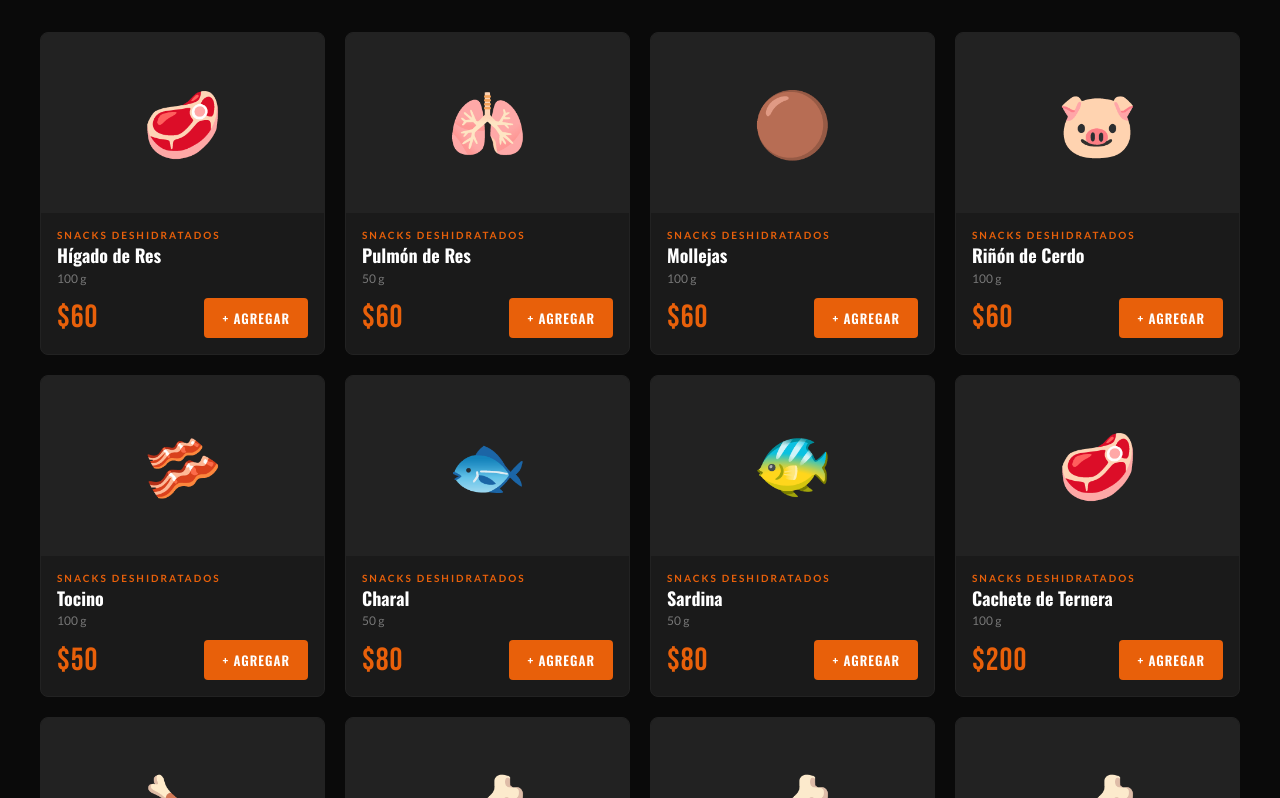
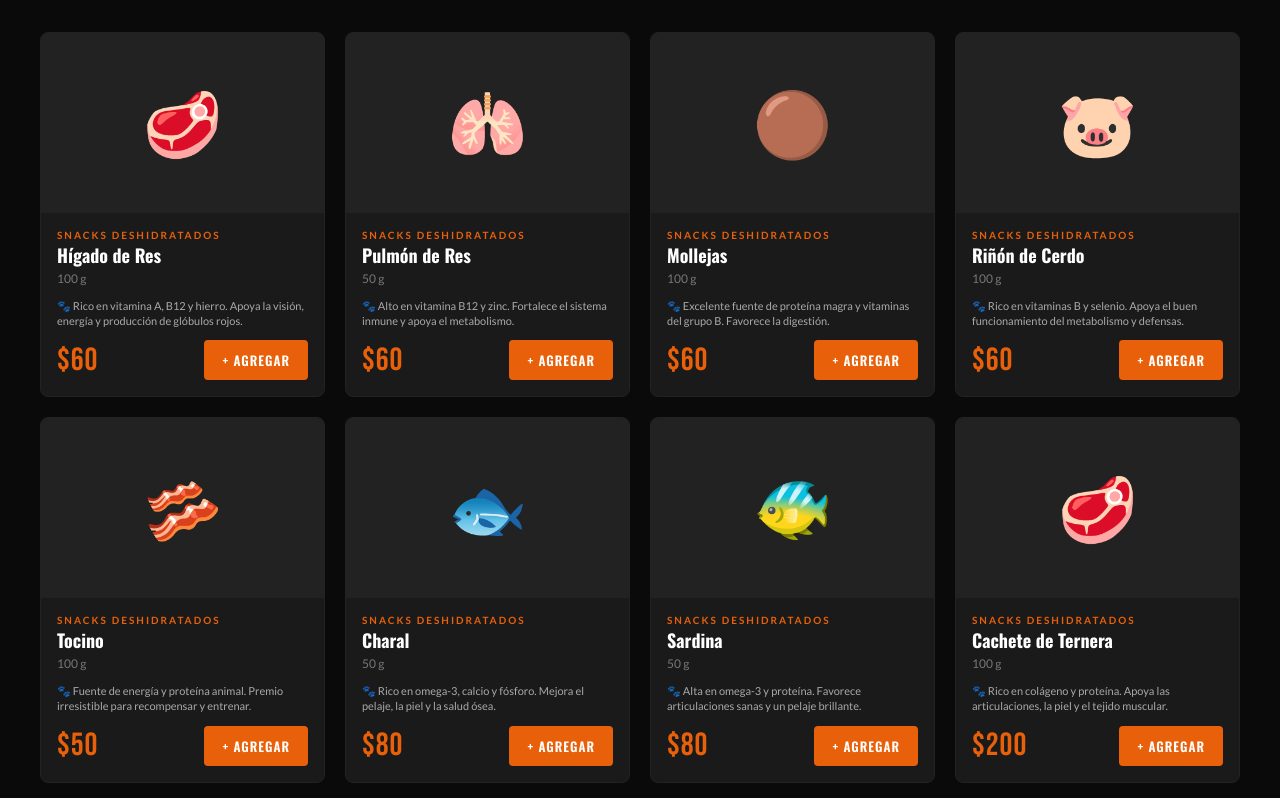
Before and after one commit to alucard8130/colmillo-natural_Web_site, a website: page index.html in a window 1280 px wide. Shown: the part 1094-1892 px from the top of the page. Drawn offline with nearby package versions, Linux system fonts and the light colour scheme.

Commit message:
updateproductbenefits

```diff
--- a/index.html
+++ b/index.html
@@ -657,51 +657,51 @@
 // ── PRODUCT DATA ──
 const products = [
   // SNACKS DESHIDRATADOS
-  { id:1,  cat:'snacks', emoji:'🥩', name:'Hígado de Res',       desc:'100 g',           price:60,  unit:'' },
-  { id:2,  cat:'snacks', emoji:'🫁', name:'Pulmón de Res',       desc:'50 g',            price:60,  unit:'' },
-  { id:3,  cat:'snacks', emoji:'🟤', name:'Mollejas',            desc:'100 g',           price:60,  unit:'' },
-  { id:4,  cat:'snacks', emoji:'🐷', name:'Riñón de Cerdo',      desc:'100 g',           price:60,  unit:'' },
-  { id:5,  cat:'snacks', emoji:'🥓', name:'Tocino',              desc:'100 g',           price:50,  unit:'' },
-  { id:6,  cat:'snacks', emoji:'🐟', name:'Charal',              desc:'50 g',            price:80,  unit:'' },
-  { id:7,  cat:'snacks', emoji:'🐠', name:'Sardina',             desc:'50 g',            price:80,  unit:'' },
-  { id:8,  cat:'snacks', emoji:'🥩', name:'Cachete de Ternera',  desc:'100 g',           price:200, unit:'' },
-  { id:9,  cat:'snacks', emoji:'🍗', name:'Chip de Piel de Ternera', desc:'100 g',       price:180, unit:'' },
+  { id:1,  cat:'snacks', emoji:'🥩', name:'Hígado de Res',       desc:'100 g', benefit:'Rico en vitamina A, B12 y hierro. Apoya la visión, energía y producción de glóbulos rojos.', price:60,  unit:'' },
+  { id:2,  cat:'snacks', emoji:'🫁', name:'Pulmón de Res',       desc:'50 g',  benefit:'Alto en vitamina B12 y zinc. Fortalece el sistema inmune y apoya el metabolismo.', price:60,  unit:'' },
+  { id:3,  cat:'snacks', emoji:'🟤', name:'Mollejas',            desc:'100 g', benefit:'Excelente fuente de proteína magra y vitaminas del grupo B. Favorece la digestión.', price:60,  unit:'' },
+  { id:4,  cat:'snacks', emoji:'🐷', name:'Riñón de Cerdo',      desc:'100 g', benefit:'Rico en vitaminas B y selenio. Apoya el buen funcionamiento del metabolismo y defensas.', price:60,  unit:'' },
+  { id:5,  cat:'snacks', emoji:'🥓', name:'Tocino',              desc:'100 g', benefit:'Fuente de energía y proteína animal. Premio irresistible para recompensar y entrenar.', price:50,  unit:'' },
+  { id:6,  cat:'snacks', emoji:'🐟', name:'Charal',              desc:'50 g',  benefit:'Rico en omega-3, calcio y fósforo. Mejora el pelaje, la piel y la salud ósea.', price:80,  unit:'' },
+  { id:7,  cat:'snacks', emoji:'🐠', name:'Sardina',             desc:'50 g',  benefit:'Alta en omega-3 y proteína. Favorece articulaciones sanas y un pelaje brillante.', price:80,  unit:'' },
+  { id:8,  cat:'snacks', emoji:'🥩', name:'Cachete de Ternera',  desc:'100 g', benefit:'Rico en colágeno y proteína. Apoya las articulaciones, la piel y el tejido muscular.', price:200, unit:'' },
+  { id:9,  cat:'snacks', emoji:'🍗', name:'Chip de Piel de Ternera', desc:'100 g', benefit:'Fuente natural de colágeno y elastina. Favorece la piel, pelaje y articulaciones.', price:180, unit:'' },
   // HUESOS RECREATIVOS
-  { id:10, cat:'huesos', emoji:'🦴', name:'Punta de Costilla',   desc:'4 piezas',        price:140, unit:'' },
-  { id:11, cat:'huesos', emoji:'🦴', name:'Medio Tubo con Tuétano', desc:'10 cm',        price:160, unit:'' },
-  { id:12, cat:'huesos', emoji:'🦴', name:'Rótula de Res',       desc:'',                price:170, unit:'' },
-  { id:13, cat:'huesos', emoji:'🦴', name:'Cabeza de Fémur',     desc:'',                price:170, unit:'' },
-  { id:14, cat:'huesos', emoji:'🦴', name:'Fémur de Res',        desc:'',                price:280, unit:'' },
-  { id:15, cat:'huesos', emoji:'🦴', name:'Hueso Ahumado de Cerdo', desc:'21 cm',        price:100, unit:'' },
+  { id:10, cat:'huesos', emoji:'🦴', name:'Punta de Costilla',   desc:'4 piezas', benefit:'Aporta calcio y fósforo. Limpia los dientes de forma natural y ejercita la mandíbula.', price:140, unit:'' },
+  { id:11, cat:'huesos', emoji:'🦴', name:'Medio Tubo con Tuétano', desc:'10 cm', benefit:'El tuétano es fuente de hierro, zinc y colágeno. Nutre articulaciones y fortalece huesos.', price:160, unit:'' },
+  { id:12, cat:'huesos', emoji:'🦴', name:'Rótula de Res',       desc:'', benefit:'Rica en cartílago y glucosamina. Ideal para la salud articular y limpieza dental natural.', price:170, unit:'' },
+  { id:13, cat:'huesos', emoji:'🦴', name:'Cabeza de Fémur',     desc:'', benefit:'Contiene tuétano, colágeno y calcio. Entretiene por horas y cuida dientes y encías.', price:170, unit:'' },
+  { id:14, cat:'huesos', emoji:'🦴', name:'Fémur de Res',        desc:'', benefit:'Hueso grande con tuétano nutritivo. Reduce sarro hasta 80% y libera estrés de forma natural.', price:280, unit:'' },
+  { id:15, cat:'huesos', emoji:'🦴', name:'Hueso Ahumado de Cerdo', desc:'21 cm', benefit:'Ahumado natural, irresistible para el perro. Limpia encías y satisface el instinto de morder.', price:100, unit:'' },
   // MORDEDORES NATURALES
-  { id:16, cat:'mordedores', emoji:'🐾', name:'Pata de Pollo',   desc:'',                price:15,  unit:'pza' },
-  { id:17, cat:'mordedores', emoji:'🐄', name:'Esófago de Res',  desc:'',                price:20,  unit:'pza' },
-  { id:18, cat:'mordedores', emoji:'🫁', name:'Tráquea de Res',  desc:'',                price:25,  unit:'pza' },
-  { id:19, cat:'mordedores', emoji:'🥩', name:'Bull Stick',      desc:'',                price:25,  unit:'pza' },
-  { id:20, cat:'mordedores', emoji:'🦈', name:'Columna de Tiburón', desc:'',             price:40,  unit:'pza' },
-  { id:21, cat:'mordedores', emoji:'🐄', name:'Pezuña de Res',   desc:'',                price:40,  unit:'pza' },
-  { id:22, cat:'mordedores', emoji:'🐷', name:'Oreja de Cerdo',  desc:'',                price:50,  unit:'pza' },
-  { id:23, cat:'mordedores', emoji:'🐄', name:'Oreja de Vaca',   desc:'',                price:60,  unit:'pza' },
-  { id:24, cat:'mordedores', emoji:'🐄', name:'Esófago de Ternera', desc:'',             price:70,  unit:'pza' },
+  { id:16, cat:'mordedores', emoji:'🐾', name:'Pata de Pollo',   desc:'', benefit:'Rica en glucosamina y condroitina. Cuida articulaciones y es ideal para razas pequeñas.', price:15,  unit:'pza' },
+  { id:17, cat:'mordedores', emoji:'🐄', name:'Esófago de Res',  desc:'', benefit:'Alto en condroitina natural. Apoya la salud articular y es fácil de digerir.', price:20,  unit:'pza' },
+  { id:18, cat:'mordedores', emoji:'🫁', name:'Tráquea de Res',  desc:'', benefit:'Fuente natural de condroitina y glucosamina. Limpia dientes y cuida las articulaciones.', price:25,  unit:'pza' },
+  { id:19, cat:'mordedores', emoji:'🥩', name:'Bull Stick',      desc:'', benefit:'100% proteína muscular deshidratada. Bajo en grasa, altamente digestible y muy palatable.', price:25,  unit:'pza' },
+  { id:20, cat:'mordedores', emoji:'🦈', name:'Columna de Tiburón', desc:'', benefit:'Rica en colágeno marino y glucosamina. Excelente para articulaciones y masticación prolongada.', price:40,  unit:'pza' },
+  { id:21, cat:'mordedores', emoji:'🐄', name:'Pezuña de Res',   desc:'', benefit:'Dura y resistente, perfecta para limpieza dental profunda. Ocupa y entretiene por horas.', price:40,  unit:'pza' },
+  { id:22, cat:'mordedores', emoji:'🐷', name:'Oreja de Cerdo',  desc:'', benefit:'Rica en cartílago y colágeno. Limpia el sarro, fortalece encías y es muy apetecible.', price:50,  unit:'pza' },
+  { id:23, cat:'mordedores', emoji:'🐄', name:'Oreja de Vaca',   desc:'', benefit:'Textura cartilaginosa con colágeno natural. Reduce sarro y mantiene la boca sana.', price:60,  unit:'pza' },
+  { id:24, cat:'mordedores', emoji:'🐄', name:'Esófago de Ternera', desc:'', benefit:'Suave y muy digestible, alto en condroitina. Ideal para perros sensibles o mayores.', price:70,  unit:'pza' },
   // MORDEDORES PREMIUM
-  { id:25, cat:'premium', emoji:'🪢', name:'Trenza de Res Chica (15cm)', desc:'',        price:30,  unit:'pza' },
-  { id:26, cat:'premium', emoji:'🪢', name:'Trenza de Res Grande (30cm)', desc:'',       price:40,  unit:'pza' },
-  { id:27, cat:'premium', emoji:'🦴', name:'Pata de Ternera Mini (4pzas)', desc:'',      price:100, unit:'' },
-  { id:28, cat:'premium', emoji:'🦴', name:'Pata de Ternera Mediana',  desc:'1 pza',     price:100, unit:'pza' },
-  { id:29, cat:'premium', emoji:'🦴', name:'Pata de Ternera Grande',   desc:'1 pza',     price:120, unit:'pza' },
-  { id:30, cat:'premium', emoji:'🦴', name:'Pata de Ternera Jumbo',    desc:'1 pza',     price:140, unit:'pza' },
-  { id:31, cat:'premium', emoji:'🐂', name:'Cuerno de Toro Mediano',   desc:'',          price:60,  unit:'pza' },
-  { id:32, cat:'premium', emoji:'🐂', name:'Cuerno de Toro Grande',    desc:'',          price:80,  unit:'pza' },
-  { id:33, cat:'premium', emoji:'🐂', name:'Cuerno de Toro Jumbo',     desc:'',          price:100, unit:'pza' },
-  { id:34, cat:'premium', emoji:'🦴', name:'Cola de Ternera (chica)',   desc:'',          price:100, unit:'pza' },
-  { id:35, cat:'premium', emoji:'🦴', name:'Cola de Ternera (grande)',  desc:'',          price:120, unit:'pza' },
+  { id:25, cat:'premium', emoji:'🪢', name:'Trenza de Res Chica (15cm)', desc:'', benefit:'Proteína pura trenzada, muy digestible. Ideal para razas pequeñas y medianas.', price:30,  unit:'pza' },
+  { id:26, cat:'premium', emoji:'🪢', name:'Trenza de Res Grande (30cm)', desc:'', benefit:'Larga duración y alto aporte proteico. Perfecta para razas grandes y masticadores intensos.', price:40,  unit:'pza' },
+  { id:27, cat:'premium', emoji:'🦴', name:'Pata de Ternera Mini (4pzas)', desc:'', benefit:'Rica en glucosamina y colágeno. Cuida articulaciones y limpia dientes de razas pequeñas.', price:100, unit:'' },
+  { id:28, cat:'premium', emoji:'🦴', name:'Pata de Ternera Mediana',  desc:'1 pza', benefit:'Calcio, glucosamina y colágeno en un mordedor resistente. Entretiene y nutre a la vez.', price:100, unit:'pza' },
+  { id:29, cat:'premium', emoji:'🦴', name:'Pata de Ternera Grande',   desc:'1 pza', benefit:'Hueso denso con cartílago y tuétano. Fortalece mandíbula y apoya la salud articular.', price:120, unit:'pza' },
+  { id:30, cat:'premium', emoji:'🦴', name:'Pata de Ternera Jumbo',    desc:'1 pza', benefit:'Para razas grandes y masticadores fuertes. Rico en colágeno, calcio y glucosamina.', price:140, unit:'pza' },
+  { id:31, cat:'premium', emoji:'🐂', name:'Cuerno de Toro Mediano',   desc:'', benefit:'Extremadamente duro y duradero. Reduce sarro, libera endorfinas y entretiene por días.', price:60,  unit:'pza' },
+  { id:32, cat:'premium', emoji:'🐂', name:'Cuerno de Toro Grande',    desc:'', benefit:'Gran resistencia para masticadores intensos. Limpieza dental profunda y estimulación mental.', price:80,  unit:'pza' },
+  { id:33, cat:'premium', emoji:'🐂', name:'Cuerno de Toro Jumbo',     desc:'', benefit:'El mordedor más duradero. Ideal para razas XXL con mandíbula poderosa.', price:100, unit:'pza' },
+  { id:34, cat:'premium', emoji:'🦴', name:'Cola de Ternera (chica)',   desc:'', benefit:'Rica en colágeno y cartílago. Apoya articulaciones y es un excelente limpiador dental.', price:100, unit:'pza' },
+  { id:35, cat:'premium', emoji:'🦴', name:'Cola de Ternera (grande)',  desc:'', benefit:'Colágeno y proteína en formato grande. Entretiene por horas y cuida encías y dientes.', price:120, unit:'pza' },
   // ESPECIALES
-  { id:36, cat:'especiales', emoji:'💊', name:'Multivitamínico Natural', desc:'90 g · Hígado, charal, cáscara de huevo, zanahoria, hueso de res', price:140, unit:'' },
-  { id:37, cat:'especiales', emoji:'🍗', name:'Stick de Pollo',          desc:'Snack Gourmet',    price:10,  unit:'pza' },
-  { id:38, cat:'especiales', emoji:'🍠', name:'Hueso de Papa con Camote', desc:'Snack Gourmet',   price:10,  unit:'pza' },
-  { id:39, cat:'especiales', emoji:'🥜', name:'Hueso Crema de Cacahuate', desc:'Snack Gourmet',   price:10,  unit:'pza' },
-  { id:40, cat:'especiales', emoji:'🥜', name:'Stick Crema de Cacahuate', desc:'Snack Gourmet',   price:10,  unit:'pza' },
-  { id:41, cat:'especiales', emoji:'🐟', name:'Chips de Aletas',          desc:'50 g',            price:80,  unit:'' },
+  { id:36, cat:'especiales', emoji:'💊', name:'Multivitamínico Natural', desc:'90 g · Hígado, charal, cáscara de huevo, zanahoria, hueso de res', benefit:'Suplemento completo con vitaminas, minerales y calcio. Refuerza defensas, huesos y vitalidad.', price:140, unit:'' },
+  { id:37, cat:'especiales', emoji:'🍗', name:'Stick de Pollo',          desc:'Snack Gourmet', benefit:'Proteína magra de pollo, bajo en grasa. Premio saludable ideal para entrenamiento diario.', price:10,  unit:'pza' },
+  { id:38, cat:'especiales', emoji:'🍠', name:'Hueso de Papa con Camote', desc:'Snack Gourmet', benefit:'Fuente de fibra, betacarotenos y energía. Digestivo, suave y perfecto para perros sensibles.', price:10,  unit:'pza' },
+  { id:39, cat:'especiales', emoji:'🥜', name:'Hueso Crema de Cacahuate', desc:'Snack Gourmet', benefit:'Con proteína vegetal y grasas saludables. Premio irresistible que encanta a todos los perros.', price:10,  unit:'pza' },
+  { id:40, cat:'especiales', emoji:'🥜', name:'Stick Crema de Cacahuate', desc:'Snack Gourmet', benefit:'Energético y sabroso, con grasas buenas naturales. Ideal para premiar y entrenar.', price:10,  unit:'pza' },
+  { id:41, cat:'especiales', emoji:'🐟', name:'Chips de Aletas',          desc:'50 g', benefit:'Rico en omega-3 y proteína marina. Mejora el pelaje, piel y apoya la función cerebral.', price:80,  unit:'' },
 ];
 
 // ── RENDER PRODUCTS ──
@@ -718,6 +718,7 @@ function renderProducts(cat='all') {
         <div class="product-category">${catLabel(p.cat)}</div>
         <div class="product-name">${p.name}</div>
         ${p.desc ? `<div class="product-desc">${p.desc}</div>` : ''}
+        ${p.benefit ? `<div class="product-desc" style="color:#aaa;font-size:11px;margin-top:2px;line-height:1.4;">🐾 ${p.benefit}</div>` : ''}
         <div class="product-footer">
           <div class="product-price">$${p.price}<small>${p.unit ? ' / '+p.unit : ''}</small></div>
           <button class="add-btn" onclick="addToCart(${p.id})">+ AGREGAR</button>
```
